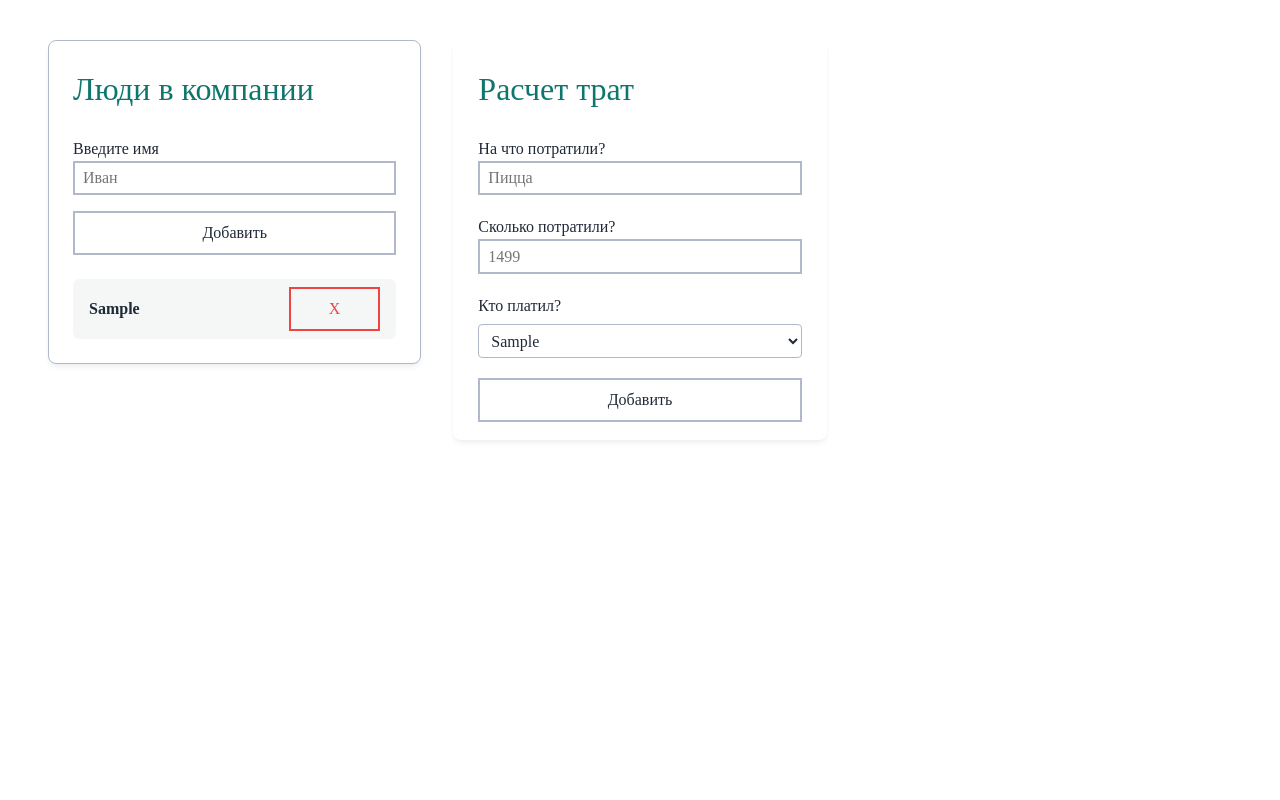
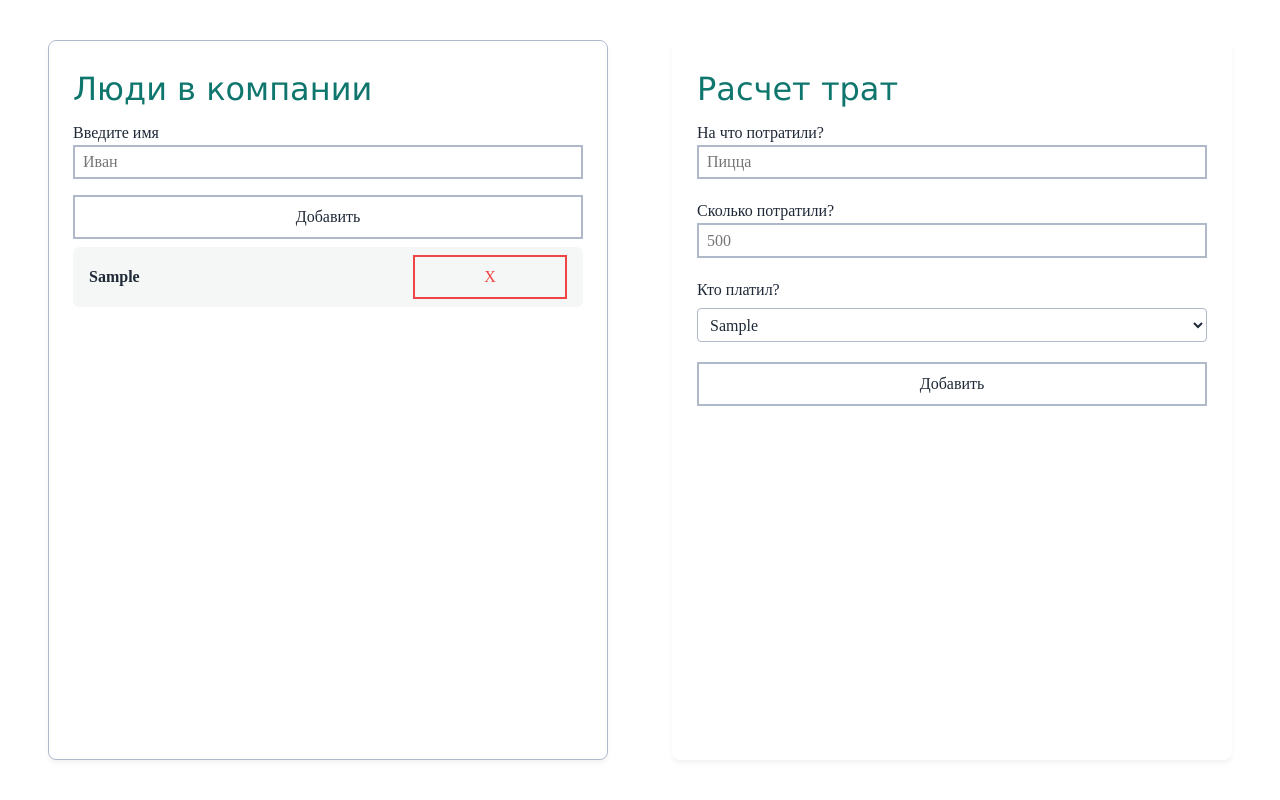
Before and after one commit to gh6u9do/Splitwise, a React (Vite) app: page / in a window 1280 px wide. Both pictures are taken after typing "Sample" into the empty fields and a click on the button "Добавить". Shown: the top 800 px of the page. Built offline with nearby package versions, Linux system fonts and the light colour scheme.

Commit message:
added adaptive

```diff
--- a/src/App.module.css
+++ b/src/App.module.css
@@ -1,18 +1,93 @@
 .wrapper {
-    display: grid;
-    grid-template-columns: 1fr 1fr 1fr;
-    grid-template-rows: 2fr 1fr;
+    display: flex;
+    flex-direction: column;
 
-    inline-size: 100vw;
-    block-size: 100vh;
+    min-block-size: 100vh;
 
-    padding: 2rem;
+    padding: var(--spacing-md);
 
     background-color: var(--background-color);
+
+    gap: var(--spacing-md);
 }
 
-.wrapper__section {
-    padding: 0.5rem 1rem;
-    max-block-size: 50vh;
-    block-size: 100%;
+/* контейнер для верхних блоков */
+.wrapper__formsContainer {
+    inline-size: 100%;
+
+    display: flex;
+    flex-direction: column;
+    flex-wrap: wrap;
+    justify-content: center;
+    align-items: center;
+    gap: var(--spacing-md);
 }
+
+/* контейнер для нижних блоков */
+.wrapper__debtsContainer {
+    inline-size: 100%;
+}
+
+/* отдельные карточки (формы) */
+.container__section {
+    inline-size: 100%;
+
+    padding: var(--spacing-sm) var(--spacing-md);
+
+    animation: fadeUp 0.8s cubic-bezier(0.16, 1, 0.3, 1) forwards;
+}
+
+/* десктопный адаптив */
+@media (min-width: 768px) {
+    .wrapper {
+        padding: var(--spacing-xl);
+        gap: var(--spacing-xl);
+
+        max-inline-size: none;
+    }
+
+    /* секция с формами */
+    .wrapper__formsContainer {
+        /* Жестко фиксируем высоту этой секции на десктопе */
+        block-size: calc(100vh - var(--spacing-xl) * 2);
+        inline-size: 100%;
+
+        flex-direction: row;
+        flex-wrap: nowrap;
+        align-items: start;
+        justify-content: center;
+        /* растягиваем карточки одинаково по высоте */
+        align-items: stretch;
+        gap: var(--spacing-xl);
+    }
+
+    /* cекция кто кому переводит */
+    .wrapper__debtsContainer {
+        /* Тоже фиксируем высоту следующего экрана */
+        min-block-size: calc(100vh - var(--spacing-xl) * 2);
+        inline-size: 100%;
+        display: flex;
+        align-items: stretch;
+        justify-content: center;
+    }
+
+    .container__section {
+        /* секции должны делить ширину попровну*/
+        flex: 1;
+        /* На десктопе карточки должны занять 100% высоты своего контейнера */
+        block-size: 100%;
+        max-block-size: none;
+    }
+}
+
+@keyframes fadeUp {
+    from {
+        opacity: 0;
+        transform: translateY(1rem);
+    }
+
+    to {
+        opacity: 1;
+        transform: translateY(0);
+    }
+}
--- a/src/App.tsx
+++ b/src/App.tsx
@@ -58,9 +58,9 @@ function App() {
     // считаем должников
     const debtors = balances
       // сначала находим только тех кто у кого баланс отрицательный
-      .filter((balance) => balance.balance < -0.01 )
+      .filter((balance) => balance.balance < -0.01)
       // переводим отрицательный баланс в положительное значение для удобства
-      .map((balance) => ({...balance, balance: Math.abs(balance.balance)})
+      .map((balance) => ({ ...balance, balance: Math.abs(balance.balance) })
       );
 
 
@@ -69,7 +69,7 @@ function App() {
 
 
     // массив для транзакций
-    const transactions:TTransaction[] = [];
+    const transactions: TTransaction[] = [];
 
     // индекс должников
     let debtorsIndex = 0;
@@ -77,7 +77,7 @@ function App() {
     let creditorsIndex = 0;
 
     // сводим должников и кредиторов
-    while(debtorsIndex < debtors.length && creditorsIndex < creditors.length) {
+    while (debtorsIndex < debtors.length && creditorsIndex < creditors.length) {
       // берем конкретного должника
       const debtor = debtors[debtorsIndex];
       // берем конкретного кредитора
@@ -100,10 +100,10 @@ function App() {
       creditor.balance -= transactionValue;
 
       // если чей-то баланс закрылся - двигаем индекс дальше
-      if(debtor.balance < 0.01) {
+      if (debtor.balance < 0.01) {
         debtorsIndex++;
       }
-      if(creditor.balance < 0.01) {
+      if (creditor.balance < 0.01) {
         creditorsIndex++;
       }
     }
@@ -143,52 +143,54 @@ function App() {
   return (
     <>
       <section className={styles.wrapper}>
-        <div className={styles['wrapper__section']}>
+        <div className={styles['wrapper__formsContainer']}>
+
+          <div className={styles['container__section']}>
             <FriendManager
               addFriendAtList={addFriend}
               deleteFriendAtList={deleteFriend}
               friendsList={friendsList}
             />
           </div>
+
+
             {/* если людей в списке нет - не показываем форму */}
-        {friendsList.length > 0 ? (
-          <div className={styles['wrapper__section']}>
+            {friendsList.length > 0 && (
+              <div className={styles['container__section']}>
                 <ExpenseForm
                   friendList={friendsList}
                   addExpense={addExpense}
                 />
               </div>
+            )}
 
-        ) : (
-          <div></div>
-        )}
+
             {/* если трат в стейте нет - не показываем список */}
-        {expenseList.length > 0 && friendsList.length > 0 ? (
-          <div className={styles['wrapper__section']}>
+            {expenseList.length > 0 && friendsList.length > 0 && (
+              <div className={styles['container__section']}>
                 <ExpenseList
                   expenses={expenseList}
                   friends={friendsList}
                   deleteExpense={deleteExpense}
                 />
               </div>
-        ) : (
-          <div></div>
             )}
 
+          </div>
+
+
+        <div className={styles['wrapper__debtsContainer']}>
           {/* если в debts нет транзакций ниче не показываем */}
           {debts.length > 0 ? (
-          <section>
               <Settlement
                 friendList={friendsList}
                 transactions={debts}
               />
-          </section>
-        ): (
+          ) : (
             <div></div>
           )}
-
+        </div>
       </section>
-
     </>
   )
 }
--- a/src/components/ExpenseForm/ExpenseForm.module.css
+++ b/src/components/ExpenseForm/ExpenseForm.module.css
@@ -1,16 +1,16 @@
 .wrapper {
     background-color: var(--color-surface);
     border-radius: 8px;
-    padding: 1.5rem;
+    padding: var(--spacing-sm);
     box-shadow: 0 4px 6px -1px rgba(0, 0, 0, 0.05), 0 2px 4px -1px rgba(0, 0, 0, 0.03);
 
     border: 1px solid transparent;
 
     display: flex;
     flex-direction: column;
-    gap: 1.5rem;
+    gap: var(--spacing-sm);
     inline-size: 100%;
-    max-block-size: 50vh;
+    max-block-size: 100%;
 
     transition: all 0.4s;
 }
@@ -29,15 +29,16 @@
 .wrapper__form {
     display: flex;
     flex-direction: column;
-    gap: 1.25rem; /* немного просторнее */
+    gap: 1.25rem;
 }
 
 .form__whoPayedLabel {
     display: flex;
     flex-direction: column;
-    gap: 0.4rem; /* отступ между текстом лейбла и селектом */
+    /* отступ между текстом лейбла и селектом */
+    gap: 0.4rem;
+
     color: var(--color-text);
-    font-size: 1rem;
 }
 
 .form__whoPayedSelect {
@@ -61,3 +62,11 @@
     background-color: var(--color-surface);
     color: var(--color-text);
 }
+
+@media (min-width: 768px) {
+  .wrapper {
+    block-size: 100%;
+    max-block-size: 100%;
+    padding: var(--spacing-lg);
+  }
+}
--- a/src/components/ExpenseForm/ExpenseForm.tsx
+++ b/src/components/ExpenseForm/ExpenseForm.tsx
@@ -76,7 +76,7 @@ export const ExpenseForm = ({friendList, addExpense}: TExpenseFormProps) => {
                 <Input
                     label='Сколько потратили?'
                     type='number'
-                    placeholder='1499'
+                    placeholder='500'
                     min={1}
                     value={expenseAmount}
                     onChange={(e) => setExpenseAmount(e.target.value)}
--- a/src/components/ExpenseList/ExpenseList.module.css
+++ b/src/components/ExpenseList/ExpenseList.module.css
@@ -119,3 +119,19 @@
     /* ставим точки там где текст должен продолжаться */
     text-overflow: ellipsis;
 }
+
+@media (min-width: 768px) {
+  .wrapper {
+    /* Перебиваем мобильные 50vh, растягиваемся во весь рост */
+    block-size: 100%;
+    max-block-size: 100%;
+
+    padding: var(--spacing-lg);
+  }
+
+  .wrapper__expenseList {
+    /* Список трат забирает всё свободное пространство карточки и включает внутренний скролл */
+    flex-grow: 1;
+    overflow-y: auto;
+  }
+}
--- a/src/components/FriendManager/FriendManager.module.css
+++ b/src/components/FriendManager/FriendManager.module.css
@@ -3,7 +3,7 @@
 
   border-radius: 8px;
 
-  padding: 1.5rem;
+  padding: var(--spacing-sm);
 
   box-shadow: 0 4px 6px -1px rgba(0, 0, 0, 0.05), 0 2px 4px -1px rgba(0, 0, 0, 0.03);
 
@@ -11,11 +11,10 @@
 
   display: flex;
   flex-direction: column;
-  gap: 1.5rem;
-  /* чуть увеличили шаг между формой и списком */
+  gap: var(--spacing-sm);
 
   inline-size: 100%;
-  max-block-size: 50vh;
+  max-block-size: 100vh;
 
   transition: all 0.4s;
 }
@@ -38,7 +37,7 @@
 }
 
 .friendList__emptyMessage {
-  width: 100%;
+  inline-size: 100%;
   padding: 1rem;
   text-align: center;
   color: var(--color-text-muted);
@@ -108,3 +107,20 @@
   font-weight: 600;
   color: var(--color-text);
 }
+
+
+@media (min-width: 768px) {
+  .wrapper {
+    /* Перебиваем мобильный max-block-size, даем карточке расти на весь контейнер */
+    block-size: 100%;
+    max-block-size: 100%;
+
+    padding: var(--spacing-lg);
+  }
+
+  .wrapper__friendsList {
+    /* Раз вся карточка выросла, список друзей должен забрать всё оставшееся место */
+    flex-grow: 1;
+    overflow-y: auto;
+  }
+}
--- a/src/components/Settlement/Settlement.tsx
+++ b/src/components/Settlement/Settlement.tsx
@@ -28,7 +28,7 @@ export const Settlement = ({ transactions, friendList }: TSettlementProps) => {
                             <span className={styles['settlement__sender']}>{senderName}</span>
                             <span className={styles['settlement__arrow']}>➡️</span>
                             <span className={styles['settlement__receiver']}>{receiverName}</span>
-                            <span className={styles['settlement__amount']}>{transaction.amount}</span>
+                            <span className={styles['settlement__amount']}>{Math.ceil(transaction.amount)}</span>
                         </div>
                     );
                 }
--- a/src/index.css
+++ b/src/index.css
@@ -17,9 +17,20 @@
   --color-danger: #ef4444;
   --color-success: #22c55e;
 
-  --font-family-header:  Verdana, Geneva, Tahoma, sans-serif
+  --font-family-header:  Verdana, Geneva, Tahoma, sans-serif;
 
-  font-size: 15px;
+  /* дизайн система размеров текста */
+  --font-size-base: 16px;
+  --font-size-header: 2rem;
+  --font-size-input: 1rem;
+  --font-size-muted: 0.85rem;
+
+  /* дизайн система отступов */
+  --spacing-sm: 0.5rem;
+  --spacing-md: 1rem;
+  --spacing-lg: 1.5rem;
+  --spacing-xl: 2rem;
+
 }
 
 /* Указываем box sizing */
```
Also changed, not shown: src/components/Settlement/Settlement.module.css (+11 -7 lines). Lines whose indentation alone changed are shown as unchanged.
